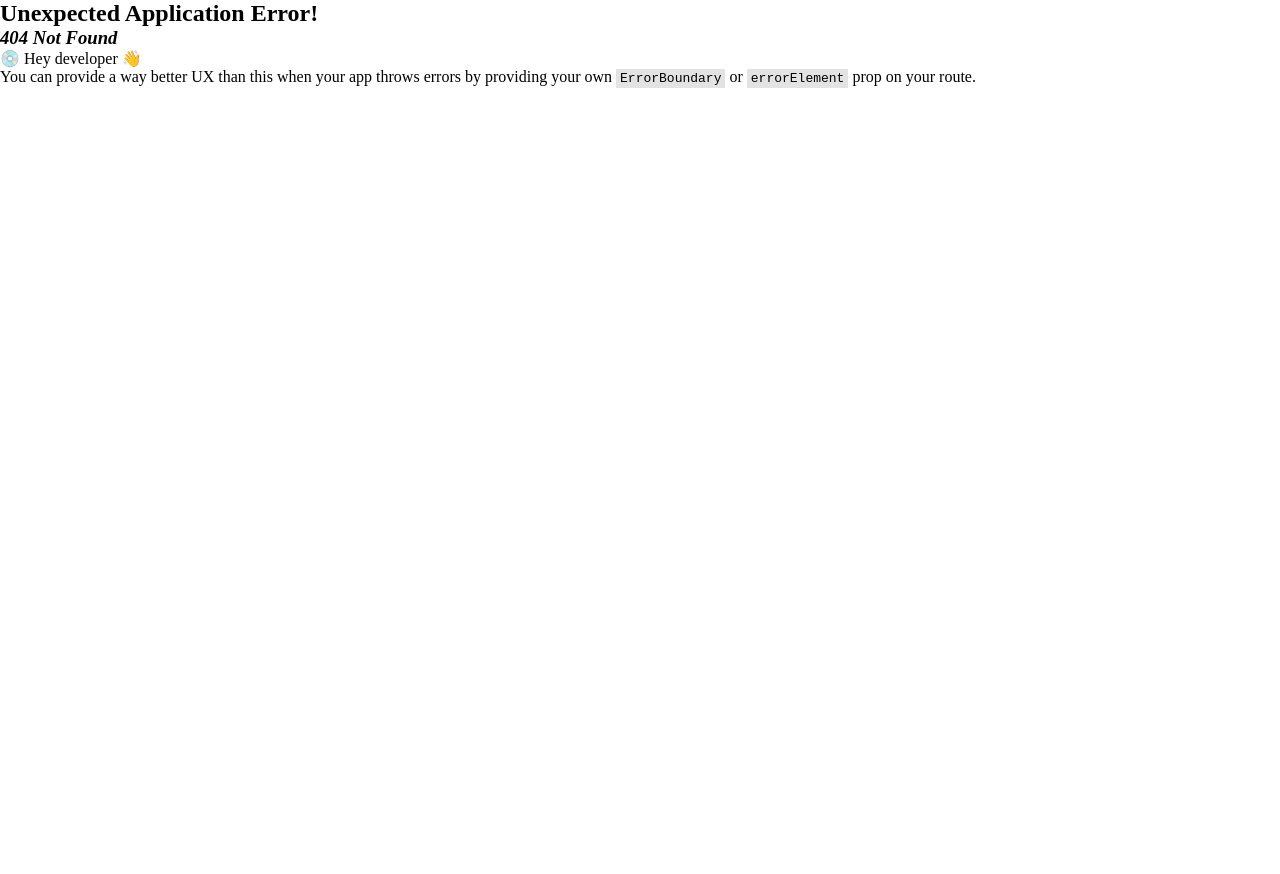
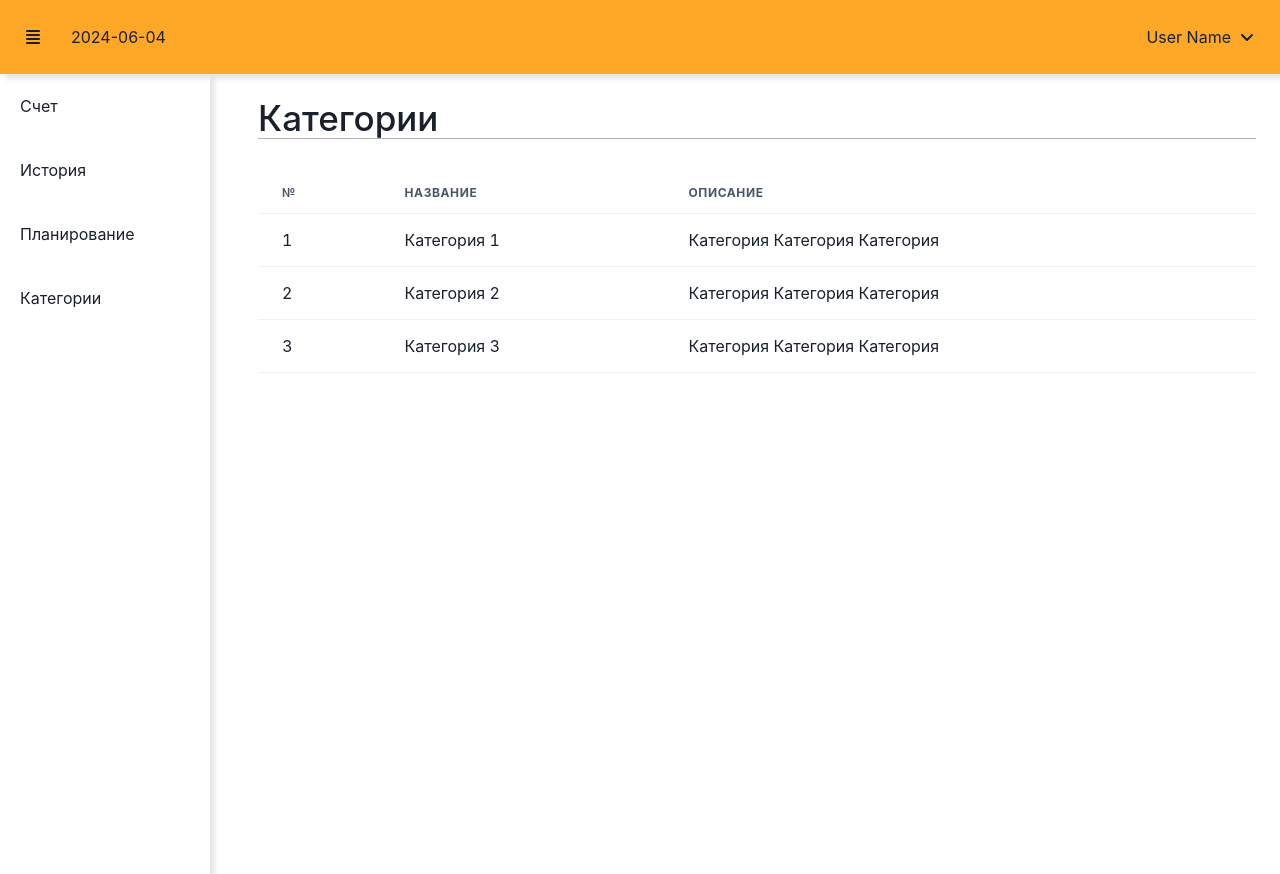
Before and after one commit to SoloProger/next-planner, a React (Vite) app in the folder frontend/: page /categories in a window 1280 px wide. Before the commit this address had no page. Before the commit the page ends 800 px from the top, so only its background shows below. Built offline with nearby package versions, Linux system fonts and the light colour scheme.

Commit message:
FRONTEND-3: Добавил новый раздел 'Категории'

```diff
--- a/frontend/src/app/routes.tsx
+++ b/frontend/src/app/routes.tsx
@@ -1,4 +1,5 @@
 import { createBrowserRouter, Navigate } from "react-router-dom";
+import CategoriesPage from "../pages/CategoriesPage";
 import DetailRecordPage from "../pages/DetailRecordPage";
 import HistoryPage from "../pages/HistoryPage";
 import InvoicePage from "../pages/InvoicePage";
@@ -21,6 +22,7 @@ const router = createBrowserRouter([
       { path: "profile", element: <ProfilePage /> },
 
       { path: "planning", element: <PlanningPage /> },
+      { path: "categories", element: <CategoriesPage /> },
     ],
   },
 ]);
--- /dev/null
+++ b/frontend/src/entities/category/index.ts
@@ -0,0 +1,3 @@
+import type { Category } from "./model/types/Category";
+
+export { Category };
--- /dev/null
+++ b/frontend/src/entities/category/model/types/Category.ts
@@ -0,0 +1,5 @@
+export interface Category {
+  id?: string;
+  name: string;
+  description: string;
+}
--- /dev/null
+++ b/frontend/src/pages/CategoriesPage.tsx
@@ -0,0 +1,12 @@
+import { Categories } from "../widgets/categories";
+import PageLayout from "../widgets/layouts/ui/PageLayout";
+
+function CategoriesPage() {
+  return (
+    <PageLayout title="Категории">
+      <Categories />
+    </PageLayout>
+  );
+}
+
+export default CategoriesPage;
--- /dev/null
+++ b/frontend/src/widgets/categories/constants/tableColumns.ts
@@ -0,0 +1 @@
+export const tableColumns: string[] = ["№", "Название", "Описание"];
--- /dev/null
+++ b/frontend/src/widgets/categories/constants/tempCategories.ts
@@ -0,0 +1,16 @@
+import { Category } from "../../../entities/category";
+
+export const tempCategories: Category[] = [
+  {
+    name: "Категория 1",
+    description: "Категория Категория Категория",
+  },
+  {
+    name: "Категория 2",
+    description: "Категория Категория Категория",
+  },
+  {
+    name: "Категория 3",
+    description: "Категория Категория Категория",
+  },
+];
--- /dev/null
+++ b/frontend/src/widgets/categories/index.ts
@@ -0,0 +1,3 @@
+import CategoriesTable from "./ui/CategoriesTable";
+
+export { CategoriesTable as Categories };
--- /dev/null
+++ b/frontend/src/widgets/categories/ui/CategoriesTable.tsx
@@ -0,0 +1,39 @@
+import {
+  Table,
+  TableContainer,
+  Tbody,
+  Td,
+  Th,
+  Thead,
+  Tr,
+} from "@chakra-ui/react";
+
+import { tableColumns } from "../constants/tableColumns";
+import { tempCategories } from "../constants/tempCategories";
+
+function CategoriesTable() {
+  return (
+    <TableContainer>
+      <Table variant="simple">
+        <Thead>
+          <Tr>
+            {tableColumns.map((column, idx) => (
+              <Th key={idx}>{column}</Th>
+            ))}
+          </Tr>
+        </Thead>
+        <Tbody>
+          {tempCategories.map((record, idx) => (
+            <Tr>
+              <Td>{idx + 1}</Td>
+              <Td>{record.name}</Td>
+              <Td>{record.description}</Td>
+            </Tr>
+          ))}
+        </Tbody>
+      </Table>
+    </TableContainer>
+  );
+}
+
+export default CategoriesTable;
```
